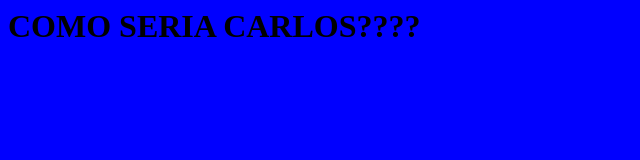
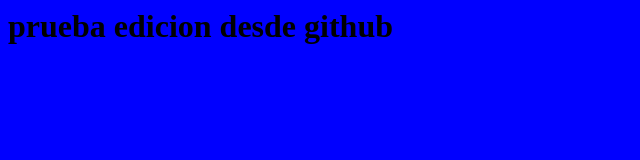
Before and after one commit to Algomelo/prueba-2, a plain HTML site: page index.html in a window 1280 px wide. Shown: the whole page, without its empty margins (0-640 px from the left). Drawn offline with Linux system fonts and the light colour scheme.

Commit message:
Update index.html

```diff
--- a/index.html
+++ b/index.html
@@ -4,6 +4,6 @@
           <title> TITULO PA LA BANDA </title>
           <link href="CSS/css.css" rel="stylesheet" type="text/css">
         </head>
-        <H1> COMO SERIA CARLOS????</H1>
+        <H1> prueba edicion desde github</H1>
     </body>
 </html>
```
